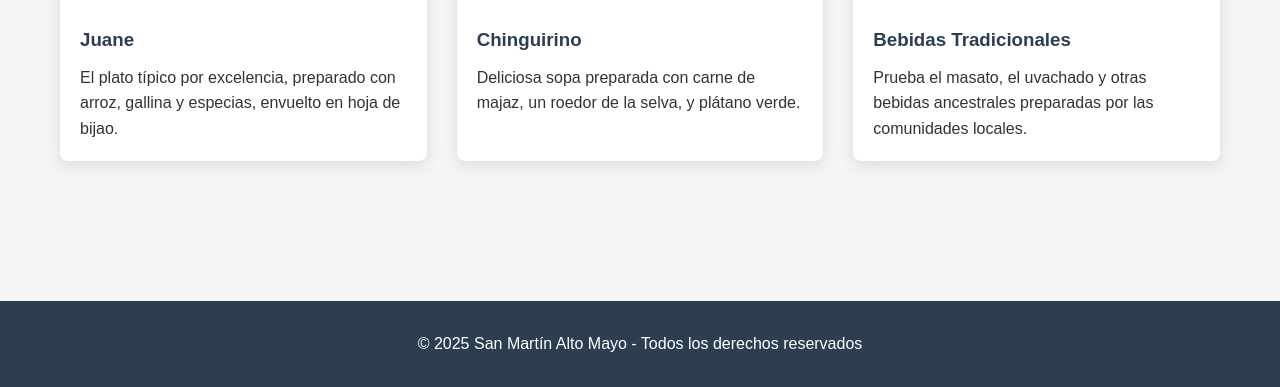
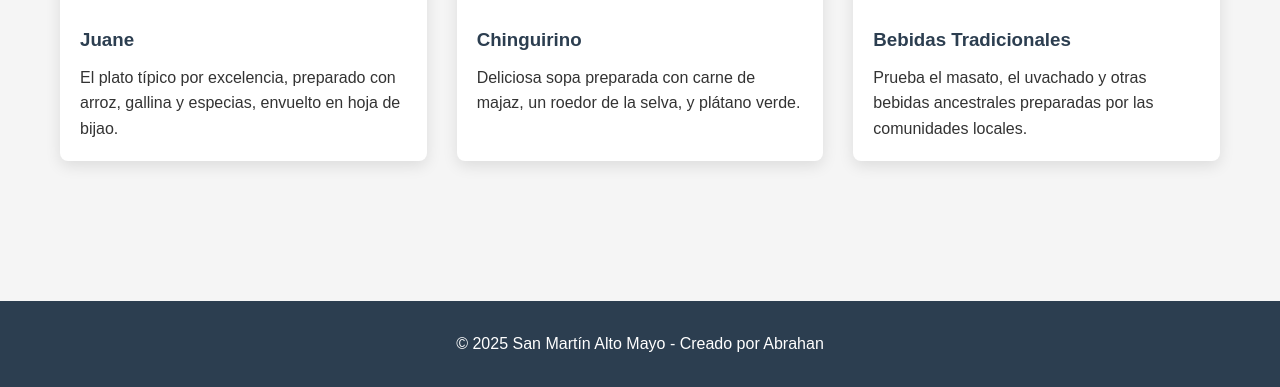
Before and after one commit to huaman17/Alto_Mayo, a plain HTML site: page index.html in a window 1280 px wide. Shown: the part 2628-3015 px from the top of the page. Drawn offline with Linux system fonts and the light colour scheme.

Commit message:
Update index.html

```diff
--- a/index.html
+++ b/index.html
@@ -145,7 +145,7 @@
     </div>
 
     <footer>
-        <p>&copy; 2025 San Martín Alto Mayo - Todos los derechos reservados</p>
+        <p>&copy; 2025 San Martín Alto Mayo - Creado por Abrahan</p>
     </footer>
 </body>
 </html>
```
